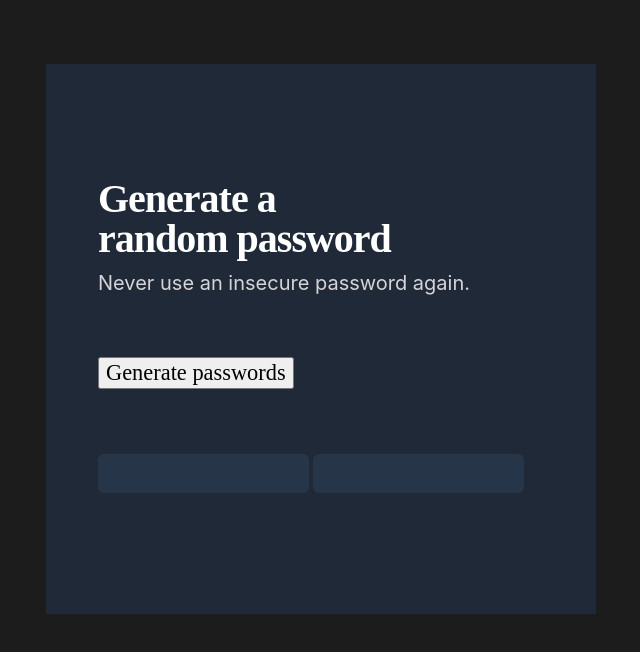
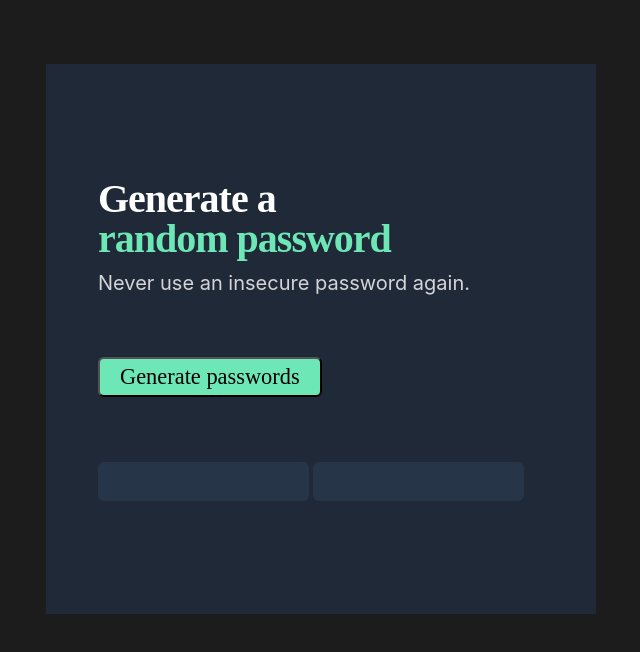
Before and after one commit to t-powers/password-generator, a plain HTML site: page index.html in a window 1280 px wide. Shown: the whole page, without its empty margins (15-655 px from the left). Drawn offline with Linux system fonts and the light colour scheme.

Commit message:
Add button style, span color

```diff
--- a/styles.css
+++ b/styles.css
@@ -70,6 +70,13 @@ p {
 button {
   font-size: 1.4rem;
   margin-top: 60px;
+  background-color: #6ee7b7;
+  padding: 5px 20px;
+  border-radius: 6px;
+}
+
+span {
+  color: #6ee7b7;
 }
 
 .passwordFields {
```
